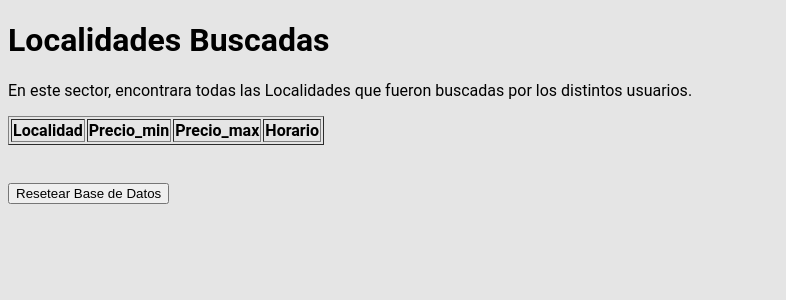
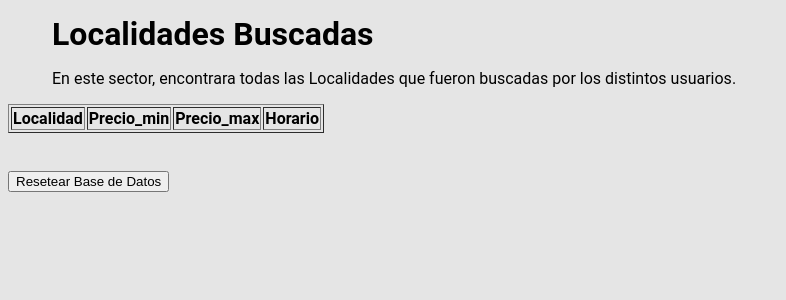
Before and after one commit to SolaligueJoel/Proyecto-Integrador, a Flask app: page /reset in a window 1280 px wide. Shown: the part 67-367 px from the top of the page, without its empty margins (0-786 px from the left). Run offline with Flask 2, Linux system fonts and the light colour scheme; a user stored in the database is signed in; lists and menus that the app fills with data are empty; some libraries are stand-ins or nearby versions.

Commit message:
Arreglando corregiones

```diff
--- a/templates/grafico.html
+++ b/templates/grafico.html
@@ -1,7 +1,8 @@
 {% extends "home.html" %}
 {% block content %}
-
-<img id="overview_img" src="">
+<div class="imagen">
+    <img id="overview_img" src="">
+</div>
 <script>
     data = "{{overview_graph}}"
     data = data.replace("b&#39;", "") // quitar primer corchete
--- a/templates/login.html
+++ b/templates/login.html
@@ -13,7 +13,7 @@
 <body>
     <main>
             <form method="POST" action="{{url_for('login')}}" class="formulario" id="formulario1">
-                <h1>Registro</h1>
+                <h1>Inicio Sesion</h1>
                 <!-- Grupo: Usuario -->
                 <div class="formulario__grupo" id="grupo__usuario">
                     <label for="usuario" class="formulario__label"><i class="fas fa-user"></i>Usuario</label>
--- a/templates/tabla.html
+++ b/templates/tabla.html
@@ -1,8 +1,10 @@
 {% extends "base.html" %}
 {% block content %}
-<h1>Localidades Buscadas</h1>
+<h1 class="parrafo">Localidades Buscadas</h1>
+<div class="parrafo">
 
-<p>En este sector, encontrara todas las Localidades que fueron buscadas por los distintos usuarios.</p>
+    <p>En este sector, encontrara todas las Localidades que fueron buscadas por los distintos usuarios.</p>
+</div>
 
 <table border="1">
     <thead cellpadding="1.0" cellspacing="1.0">
```
